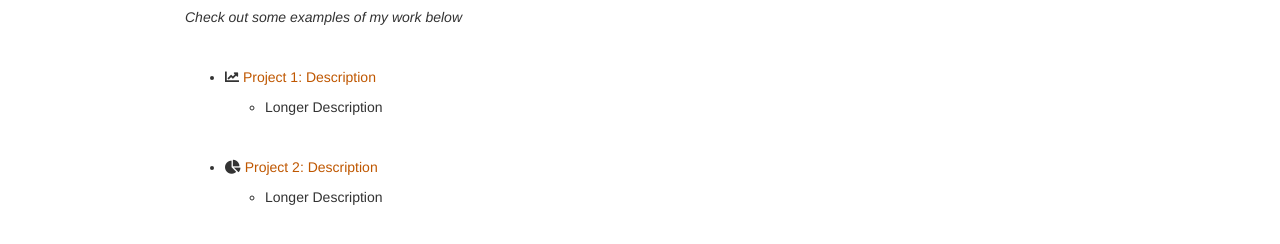
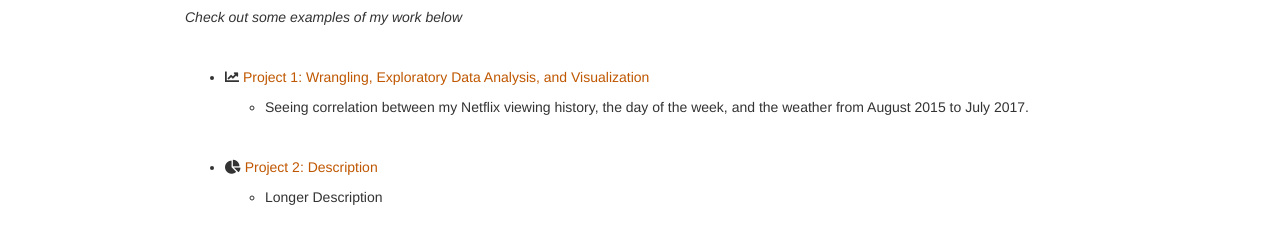
Before and after one commit to kaymgar6/kaymgar6.github.io, a plain HTML site: page portfolio.html in a window 1280 px wide. Shown: the part 116-360 px from the top of the page. Drawn offline with nearby package versions, Linux system fonts and the light colour scheme; some packages are replaced by stand-ins of ours.

Commit message:
update portfolio

```diff
--- a/portfolio.html
+++ b/portfolio.html
@@ -327,14 +327,14 @@ $(document).ready(function () {
 <p><em>Check out some examples of my work below</em></p>
 <p><br></p>
 <ul>
-<li><p><i class="fa fa-chart-line"> </i> <a href="https://www.github.com">Project 1: Description</a></p>
+<li><p><i class="fa fa-chart-line"> </i> <a href="https://kaymgar6.github.io/project1">Project 1: Wrangling, Exploratory Data Analysis, and Visualization</a></p>
 <ul>
-<li>Longer Description</li>
+<li>Seeing correlation between my Netflix viewing history, the day of the week, and the weather from August 2015 to July 2017.</li>
 </ul></li>
 </ul>
 <p><br></p>
 <ul>
-<li><p><i class="fa fa-chart-pie"> </i> <a href="https://www.google.com">Project 2: Description</a></p>
+<li><p><i class="fa fa-chart-pie"> </i> <a href="https://kaymgar6.github.io/project2">Project 2: Description</a></p>
 <ul>
 <li>Longer Description</li>
 </ul></li>
```
